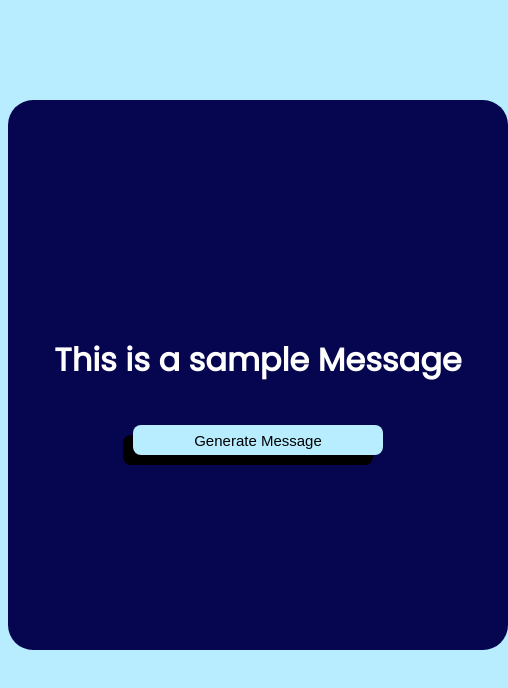
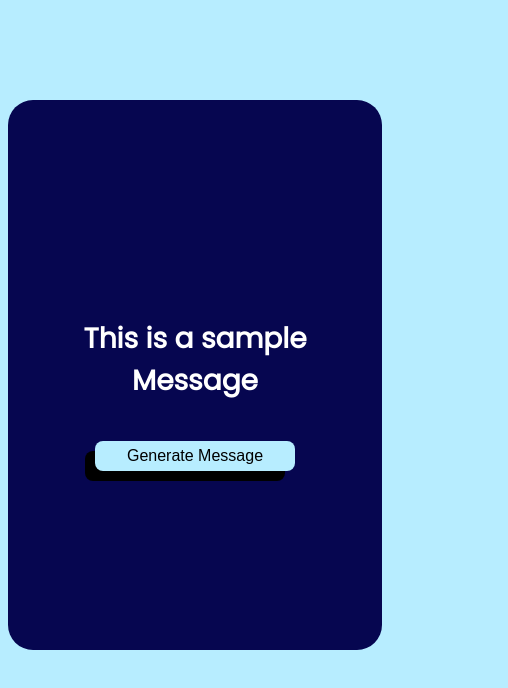
Before and after one commit to LaiDev/Mixed-Messages, a plain HTML site: page index.html in a window 390 px wide. Shown: the whole page, 508 px wide, since content can reach past the window. Drawn offline with Linux system fonts and the light colour scheme.

Commit message:
Make UI responsive

```diff
--- a/styles.css
+++ b/styles.css
@@ -2,6 +2,7 @@ body {
     background: #b7edff;
     color: #ffffff;
     font-family: 'Poppins', sans-serif;
+
 }
 
 
@@ -14,16 +15,25 @@ body {
     flex-direction: column;
     justify-content: center;
 
-    height: 550px;
-    width: 500px;
+    min-height: 550px;
+
+    max-width: 500px;
+
     margin: 100px auto;
 }
 
+h1 {
+    font-size: 2rem;
+    text-align: center;
+    padding: 20px;
+}
+
 button {
-    width: 250px;
-    height: 30px;
+    min-width: 250px;
+    min-height: 30px;
+    font-size: 1.25rem;
 
-    font-size: 15px;
+
     background-color: #b7edff;
 
     border-radius: 8px;
@@ -35,7 +45,20 @@ button:hover {
     background-color: #ffffff;
 }
 
-h1 {
-    text-align: center;
-    padding: 20px;
+
+@media (max-width: 480px) {
+
+    .container {
+
+        max-width: 400px;
+    }
+
+    h1 {
+        font-size: 1.75rem;
+    }
+
+    button {
+        font-size: 1rem;
+        min-width: 200px;
+    }
 }
```
